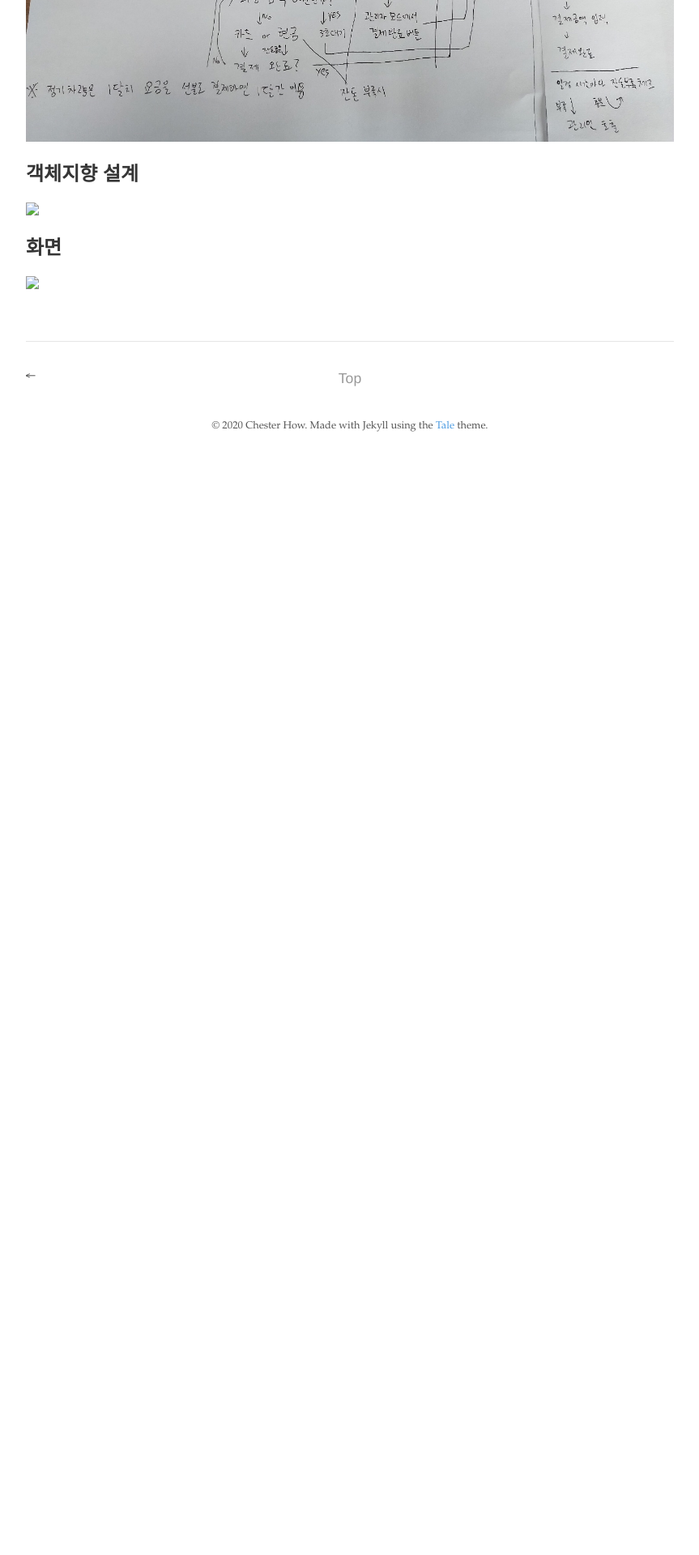
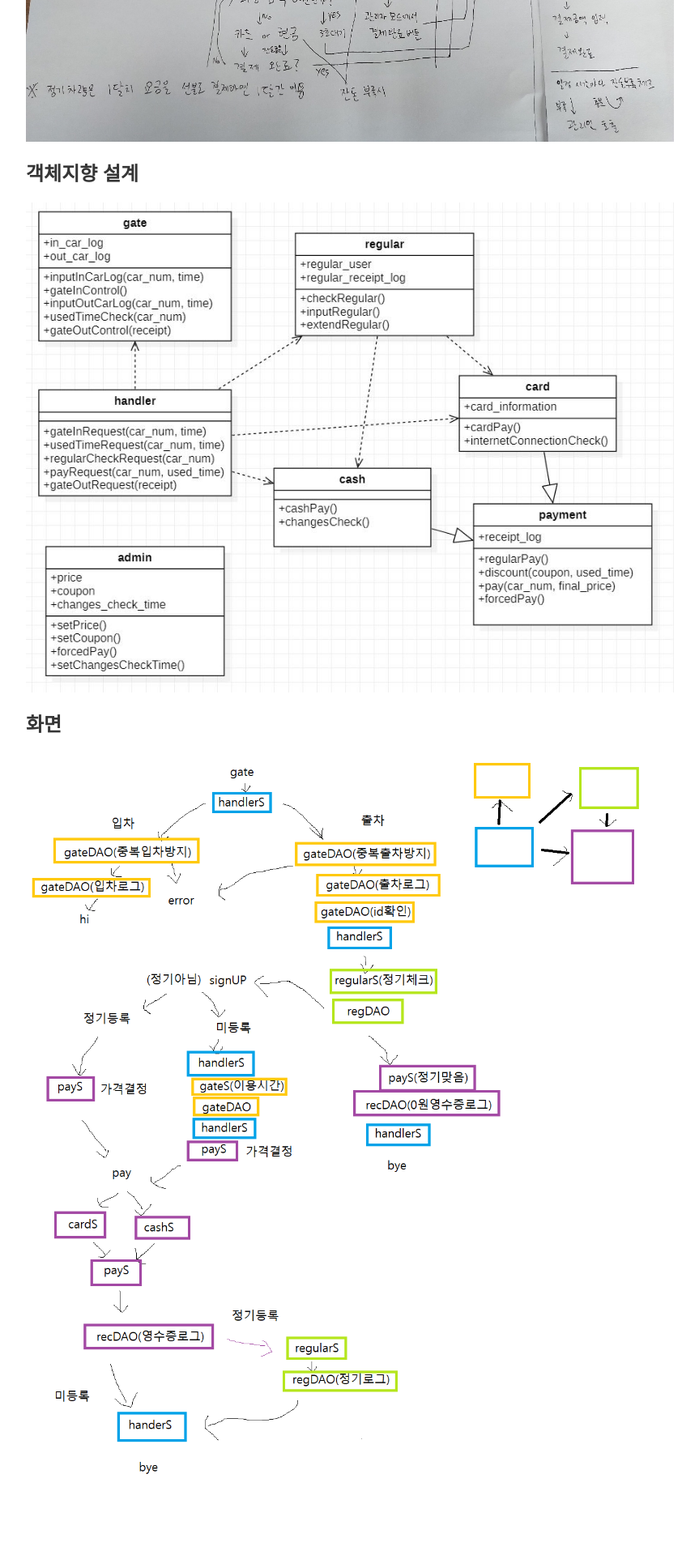
Before and after one commit to stbpiza/stbpiza.github.io, a Jekyll site: the page built from _posts/2020-08-19-parking.md, in a window 1280 px wide. Shown: the part 1032-2952 px from the top of the page at 81% size, without its empty margins (208-1071 px from the left). Built offline with Jekyll 4.4.1, drawn with Linux system fonts in a browser that asks for light colours; before the commit the page ends 1601 px from its top, so only the background shows below that.

Commit message:
Update 2020-08-19-parking.md

```diff
--- a/_posts/2020-08-19-parking.md
+++ b/_posts/2020-08-19-parking.md
@@ -25,8 +25,7 @@ Java Servlet, MySQL
 
 ## 객체지향 설계
 
-<img src="image\zoocha5.JPG">
+![]({{ site.baseurl }}/image/zoocha5.JPG)
 
 ## 화면
-
-<img src="image\now.png">
+![]({{ site.baseurl }}/image/지금흐름.png)
```
